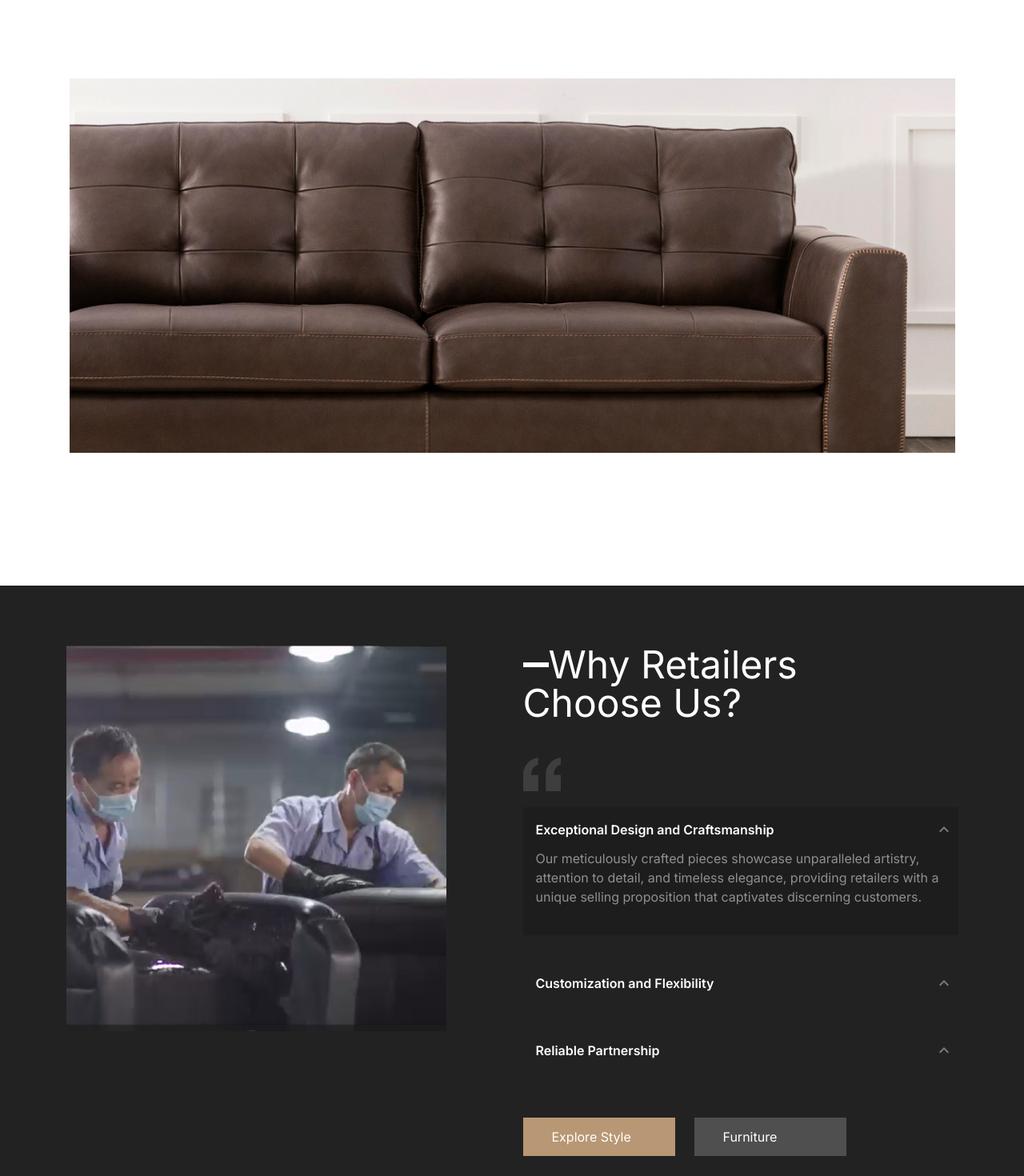
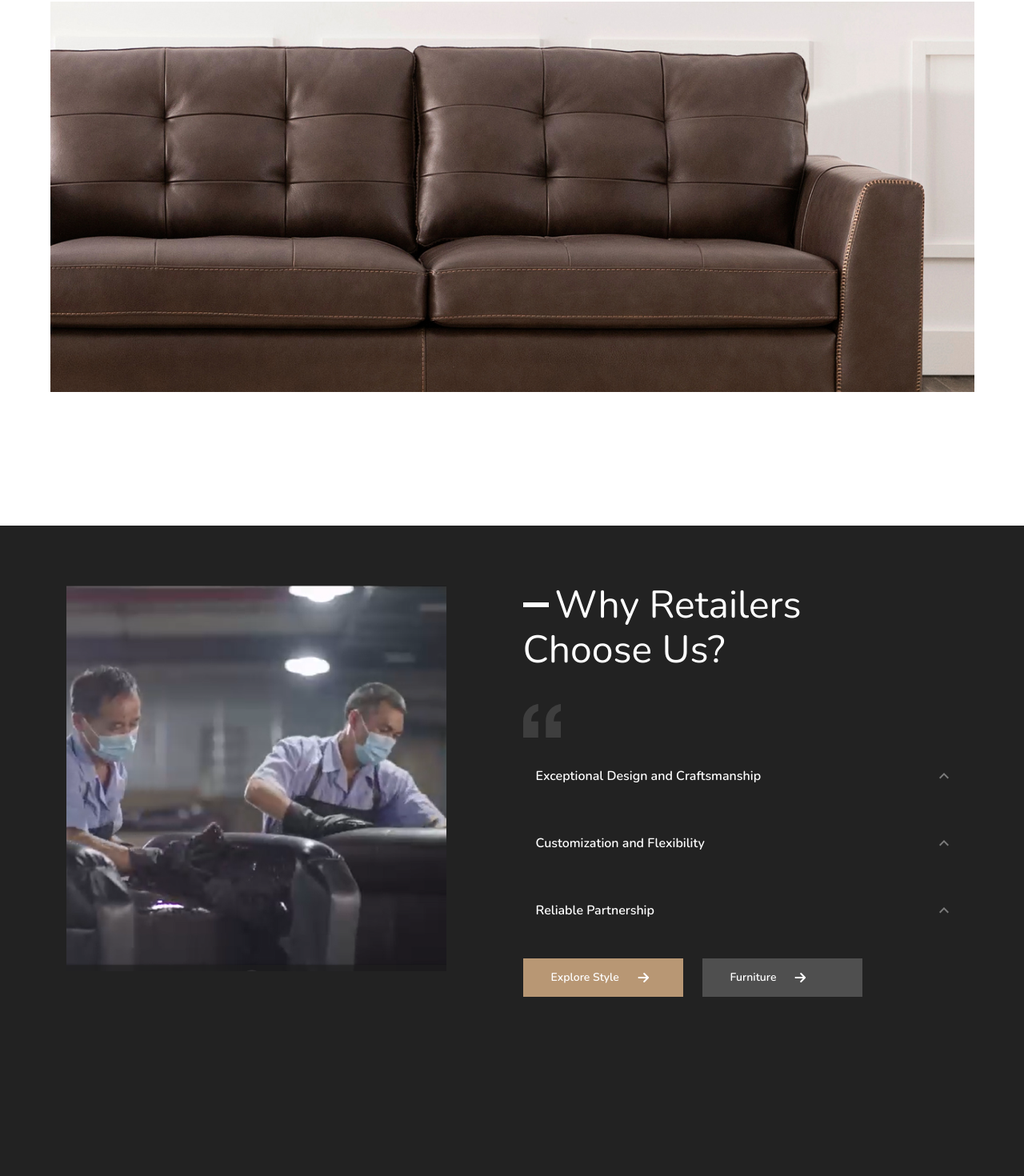
Before and after one commit to madhuri-dizayn/nicelink1, a Next.js app: page / in a window 1280 px wide. Shown: the part 1291-2761 px from the top of the page at 80% size. Built offline with nearby package versions, Linux system fonts and the light colour scheme.

Commit message:
chnagesdone

```diff
--- a/src/app/globals.css
+++ b/src/app/globals.css
@@ -16,15 +16,9 @@
   }
 }
 
-/* body {
-  color: rgb(var(--foreground-rgb));
-  background: linear-gradient(
-      to bottom,
-      transparent,
-      rgb(var(--background-end-rgb))
-    )
-    rgb(var(--background-start-rgb));
-} */
+body {
+  font-family: var(--font-nunito);
+}
 
 @layer utilities {
   .text-balance {
--- a/src/app/layout.tsx
+++ b/src/app/layout.tsx
@@ -1,8 +1,13 @@
 import type { Metadata } from "next";
-import { Inter } from "next/font/google";
+
+import { Nunito } from "next/font/google";
 import "./globals.css";
 
-const inter = Inter({ subsets: ["latin"] });
+const nunito = Nunito({
+  weight: ["300", "400", "500", "600", "700"],
+  variable: "--font-nunito",
+  subsets: ["latin"],
+});
 
 export const metadata: Metadata = {
   title: "Create Next App",
@@ -16,7 +21,7 @@ export default function RootLayout({
 }>) {
   return (
     <html lang="en">
-      <body className={inter.className}>{children}</body>
+      <body className={nunito.className}>{children}</body>
     </html>
   );
 }
--- a/src/components/Accrodian/page.tsx
+++ b/src/components/Accrodian/page.tsx
@@ -1,4 +1,4 @@
-import React from "react";
+import React, { useState } from "react";
 
 interface AccordionProps {
   handleChange: () => void;
@@ -8,18 +8,18 @@ interface AccordionProps {
   visible?: boolean;
 }
 
-const Accordion = ({
-  handleChange,
-  selected,
-  title,
-  description,
-}: AccordionProps) => {
+const Accordion = ({ title, description }: AccordionProps) => {
+  const [selected, setSelected] = useState(false);
+
+  const toggleSelected = () => {
+    setSelected(!selected);
+  };
   return (
     <div
       className={`flex flex-col cursor-pointer bg-[#1d1d1d] pt-4 mb-3 overflow-hidden ${
         selected ? "selected-style" : "mb-3 bg-[unset]"
       }`}
-      onClick={handleChange}
+      onClick={toggleSelected}
     >
       <div className="w-full flex flex-col pl-4">
         <div className="w-full flex pr-3 justify-between mb-3 items-center">
--- a/src/components/Footer/page.tsx
+++ b/src/components/Footer/page.tsx
@@ -128,6 +128,8 @@ const Footer = () => {
           <p className="text-[#DFDFDF] text-base font-semibold">Textiles</p>
         </div>
 
+        <div className="h-[1px] flex justify-center items-center w-[51px] bg-[#E4E4E4] m-[auto] mb-[30px] mt-[30px]"></div>
+
         <div className="mt-9 flex justify-center items-center ">
           <p className="text-white text-xs font-semibold uppercase">
             Follow Us
--- a/src/components/Navbar/page.tsx
+++ b/src/components/Navbar/page.tsx
@@ -12,7 +12,7 @@ const Navbar = () => {
   };
 
   return (
-    <div className="cursor-pointer w-full flex justify-between items-center px-[8.3vw] fixed top-0 left-0 z-[15] h-24 backdrop-filter backdrop-blur-sm border-b border-black-500 border-opacity-14 bg-gradient-to-b from-gray-300 via-gray-500 to-transparent">
+    <div className="cursor-pointer w-full flex justify-between items-center px-[8.3vw] fixed top-0 left-0 z-[15] h-24 backdrop-filter backdrop-blur-sm border-opacity-14 bg-[rgba(0,0,0,0.01)]">
       <div>
         <h1>
           <svg
@@ -35,13 +35,14 @@ const Navbar = () => {
           (text, index) => (
             <h1
               key={index}
-              className="text-sm font-semibold text-[#FFF] uppercase"
+              className="text-sm font-semibold text-[#FFF] uppercase hover:underline"
             >
               {text}
             </h1>
           )
         )}
       </div>
+
       <div className="w-[150px] h-12 bg-[#b89774] flex items-center pl-[35px] pr-[17px] gap-5 md:hidden">
         <button className="text-white text-sm font-semibold">Contact </button>
         <p>
--- a/src/components/RetailersSlide/page.tsx
+++ b/src/components/RetailersSlide/page.tsx
@@ -24,11 +24,12 @@ const data = [
 
 const RetailersSlide = () => {
   const [selected, setSelected] = useState(0);
-  const [visible, setVisible] = useState(false);
+  // const [visible, setVisible] = useState(false);
 
   const handleClick = (index: number) => {
     setSelected(index);
-    setVisible(true);
+
+    // setVisible(true);
   };
 
   return (
@@ -48,7 +49,7 @@ const RetailersSlide = () => {
           </div>
           <p className="text-white text-5xl font-normal">Choose Us?</p> */}
 
-          <h5 className="text-5xl flex items-center flex-wrap text-white relative before:content-normal before:relative before:inline-block before:left-0 before:w-[32px] md:before:hidden before:h-[6px] before:bg-white">
+          <h5 className="text-5xl flex items-center gap-2 flex-wrap text-white relative before:content-normal before:relative before:inline-block before:left-0 before:w-[32px] md:before:hidden before:h-[6px] before:bg-white">
             Why Retailers <span className="block">Choose Us?</span>
           </h5>
 
@@ -72,7 +73,7 @@ const RetailersSlide = () => {
           {data.map((item, index) => (
             <div key={index} className="mt-5">
               <Accordion
-                visible={visible}
+                // visible={visible}
                 title={item.title}
                 description={item.description}
                 selected={selected === index ? true : false}
@@ -80,14 +81,53 @@ const RetailersSlide = () => {
               />
             </div>
           ))}
-          <div className="flex mt-12 gap-6 md:hidden">
-            <button className="w-[190px] bg-[#B89774] h-[48px] flex items-center text-white pl-9 pr-4">
-              Explore Style
-            </button>
 
-            <button className="w-[190px] bg-[#4F4F4F] h-[48px] flex items-center text-white pl-9 pr-4">
-              Furniture
-            </button>
+          <div className="flex gap-6 md:hidden">
+            <div className="w-[200px] bg-[#b89774] flex items-center pl-[35px] pr-[17px] gap-5 mt-6 h-12 md:w-full">
+              <button className="text-white text-sm font-semibold">
+                Explore Style
+              </button>
+              <p>
+                <svg
+                  xmlns="http://www.w3.org/2000/svg"
+                  width="21"
+                  height="20"
+                  viewBox="0 0 21 20"
+                  fill="none"
+                >
+                  <path
+                    d="M16.1657 10L11.1657 5M16.1657 10L11.1657 15M16.1657 10H4.49902"
+                    stroke="white"
+                    stroke-width="2"
+                    stroke-linecap="round"
+                    stroke-linejoin="round"
+                  />
+                </svg>
+              </p>
+            </div>
+
+            <div className="w-[200px] bg-[#4F4F4F] flex items-center pl-[35px] pr-[17px] gap-5 mt-6 h-12 md:w-full">
+              <button className="text-white text-sm font-semibold">
+                Furniture
+              </button>
+              <p>
+                <svg
+                  xmlns="http://www.w3.org/2000/svg"
+                  width="21"
+                  height="20"
+                  viewBox="0 0 21 20"
+                  fill="none"
+                >
+                  <path
+                    d="M16.1657 10L11.1657 5M16.1657 10L11.1657 15M16.1657 10H4.49902"
+                    stroke="white"
+                    stroke-width="2"
+                    stroke-linecap="round"
+                    stroke-linejoin="round"
+                  />
+                </svg>
+              </p>
+            </div>
           </div>
         </div>
       </div>
--- a/src/components/Slide/page.tsx
+++ b/src/components/Slide/page.tsx
@@ -16,8 +16,17 @@ const Slide = () => {
           every exquisite detail.
         </p>
 
+        {/* <div className="w-full flex justify-center md:mt-11">
+          <button className="w-[213px] h-10 border border-[#b89774] justify-center items-center text-sm font-semibold">
+            Explore
+          </button>
+        </div> */}
         <div className="w-full flex justify-center md:mt-11">
-          <button className="w-[213px] h-10 border border-[#b89774] justify-center items-center text-sm font-semibold">
+          <button className="w-[213px] h-10 justify-center items-center text-sm font-semibold relative overflow-hidden">
+            <span
+              className="absolute inset-0 border-t border-b border-[#b89774] md:border
+            border-[#b89774]"
+            ></span>
             Explore
           </button>
         </div>
--- a/src/components/SliderImage/page.tsx
+++ b/src/components/SliderImage/page.tsx
@@ -25,8 +25,8 @@ const SliderImage = () => {
   };
 
   return (
-    <div className="max-w-[1155px] relative mt-24 cursor-pointer mx-auto px-[24px]">
-      <Slider {...settings} className="w-full">
+    <div className="max-w-[1155px] relative cursor-pointer mx-auto md:px-[24px]">
+      <Slider {...settings} className="w-full focus-visible:outline-none">
         {images.map((image, index) => (
           <div key={index}>
             <Image
--- a/src/components/ViewSlide/page.tsx
+++ b/src/components/ViewSlide/page.tsx
@@ -42,7 +42,8 @@ const ViewSlide = () => {
           </div>
         </div>
 
-        <div className=" relative z-5 bg-[#E2E2E2] w-[41vw] h-[fit-content] mt-[8vh] md:w-full">
+        <div className="relative z-5 bg-[#E2E2E2] w-[41vw] h-[fit-content] mt-[8vh] md:w-full">
+          <div>
             <Image
               src={Chair}
               alt="chair"
@@ -52,6 +53,7 @@ const ViewSlide = () => {
           </div>
         </div>
       </div>
+    </div>
   );
 };
 
--- a/tailwind.config.ts
+++ b/tailwind.config.ts
@@ -22,6 +22,9 @@ const config: Config = {
         "gradient-conic":
           "conic-gradient(from 180deg at 50% 50%, var(--tw-gradient-stops))",
       },
+      fontFamily: {
+        nunito: ["var(--font-nunito)", "sans-serif"],
+      },
     },
     screens: {
       md: { max: "767px" },
```
Also changed, not shown: src/components/ProductSlide/page.tsx (+40 -3 lines). Lines whose indentation alone changed are shown as unchanged.
